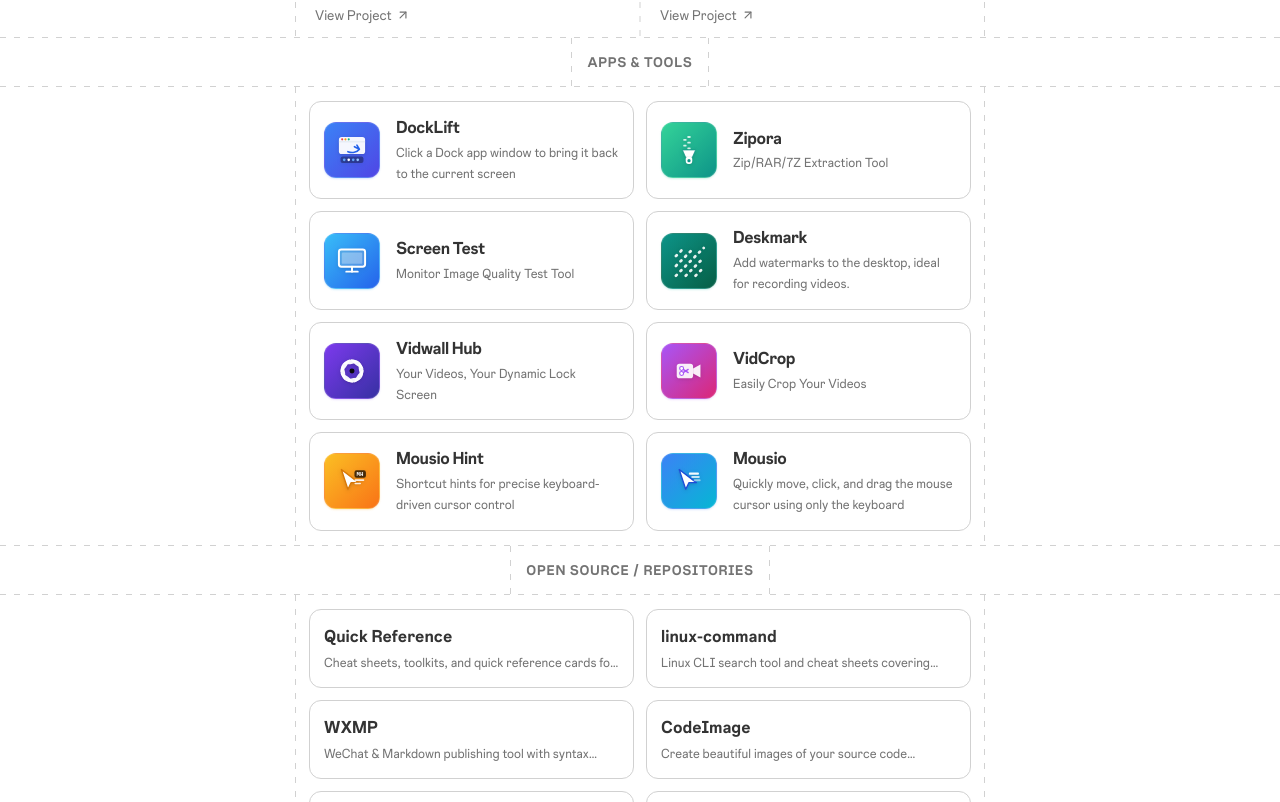
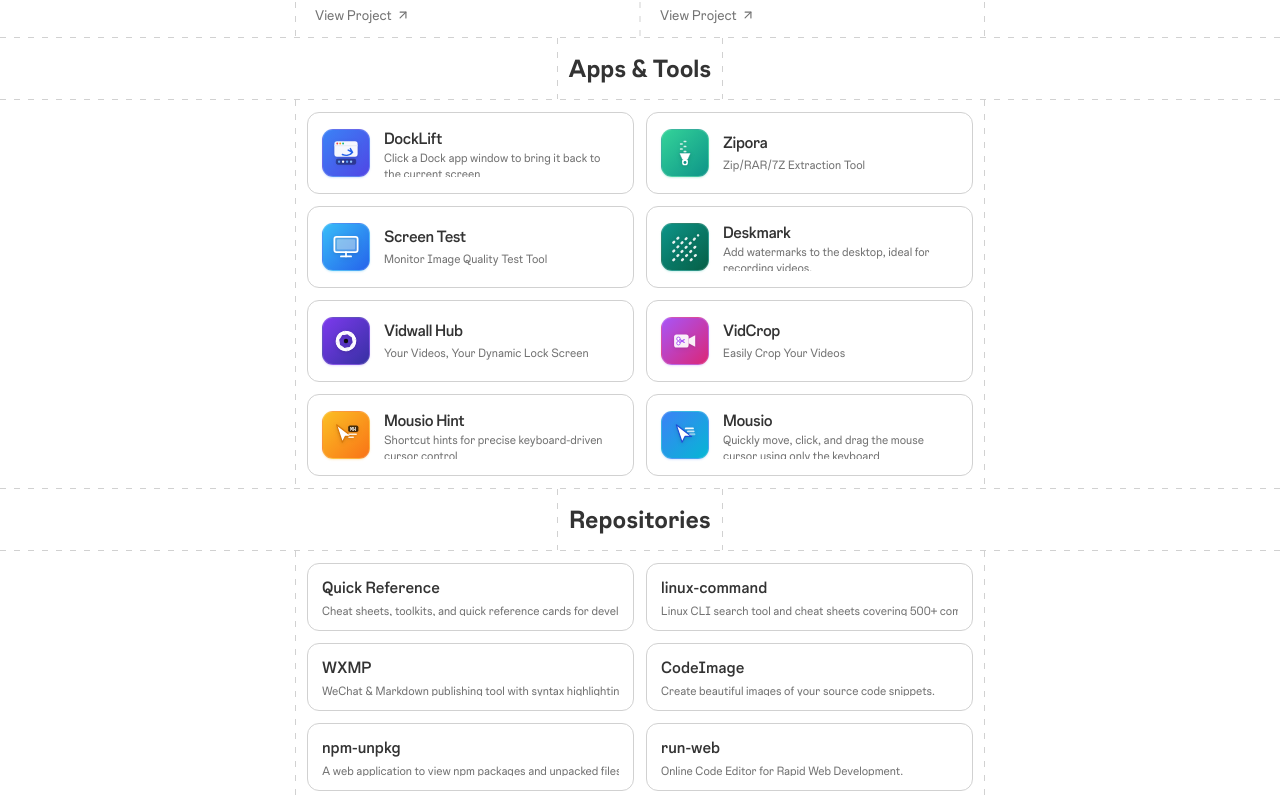
Before and after one commit to GabrielBaiano/gridline-portfolio-template, a Next.js app: page /projects in a window 1280 px wide. Shown: the part 938-1740 px from the top of the page. Built offline with nearby package versions, Linux system fonts and the light colour scheme.

Commit message:
fix(projects): standardize section titles typography/color and lock uniform card heights

```diff
--- a/src/app/projects/page.tsx
+++ b/src/app/projects/page.tsx
@@ -64,15 +64,15 @@ export default function ProjectsPage() {
       {/* Apps & Tools Section */}
       {portfolioData.appsAndTools && portfolioData.appsAndTools.length > 0 && (
         <>
-          <div className="max-w-[690px] mx-2 sm:mx-8 md:mx-auto p-3.5 sm:px-4 container-dashed">
-            <h2 className="text-xs sm:text-sm font-semibold tracking-wider text-mutedForeground uppercase">
+          <div className="max-w-[690px] mx-2 sm:mx-8 md:mx-auto border-[#d1d1d1] dark:border-[#313131] container-dashed">
+            <h2 className="text-[1.55rem] font-semibold text-title p-3">
               Apps & Tools
             </h2>
           </div>
           <div className="divider-dashed" />
 
-          <section className="max-w-[690px] mx-2 sm:mx-8 md:mx-auto container-dashed">
-            <div className="grid grid-cols-1 sm:grid-cols-2 gap-2.5 sm:gap-3 p-3 sm:p-3.5">
+          <section className="max-w-[690px] mx-2 sm:mx-8 md:mx-auto border-[#d1d1d1] dark:border-[#313131] container-dashed">
+            <div className="grid grid-cols-1 sm:grid-cols-2 gap-2.5 sm:gap-3 p-3">
               {portfolioData.appsAndTools.map((app, idx) => (
                 <AppToolCard key={idx} item={app} />
               ))}
@@ -86,15 +86,15 @@ export default function ProjectsPage() {
       {/* Repositories Section */}
       {portfolioData.repositories && portfolioData.repositories.length > 0 && (
         <>
-          <div className="max-w-[690px] mx-2 sm:mx-8 md:mx-auto p-3.5 sm:px-4 container-dashed">
-            <h2 className="text-xs sm:text-sm font-semibold tracking-wider text-mutedForeground uppercase">
-              Open Source / Repositories
+          <div className="max-w-[690px] mx-2 sm:mx-8 md:mx-auto border-[#d1d1d1] dark:border-[#313131] container-dashed">
+            <h2 className="text-[1.55rem] font-semibold text-title p-3">
+              Repositories
             </h2>
           </div>
           <div className="divider-dashed" />
 
-          <section className="max-w-[690px] mx-2 sm:mx-8 md:mx-auto container-dashed">
-            <div className="grid grid-cols-1 sm:grid-cols-2 gap-2.5 sm:gap-3 p-3 sm:p-3.5">
+          <section className="max-w-[690px] mx-2 sm:mx-8 md:mx-auto border-[#d1d1d1] dark:border-[#313131] container-dashed">
+            <div className="grid grid-cols-1 sm:grid-cols-2 gap-2.5 sm:gap-3 p-3">
               {portfolioData.repositories.map((repo, idx) => (
                 <RepoCard key={idx} repo={repo} />
               ))}
--- a/src/components/AppToolCard.tsx
+++ b/src/components/AppToolCard.tsx
@@ -20,7 +20,7 @@ function AppMockupIcon({ type }: { type: AppToolItem["iconType"] }) {
   switch (type) {
     case "docklift":
       return (
-        <svg viewBox="0 0 44 44" className="w-9 h-9 text-white drop-shadow" fill="none">
+        <svg viewBox="0 0 44 44" className="w-8 h-8 text-white drop-shadow" fill="none">
           {/* Mini Window Frame */}
           <rect x="6" y="6" width="32" height="21" rx="3.5" fill="#FFFFFF" fillOpacity="0.95" />
           <path d="M6 12H38" stroke="#E2E8F0" strokeWidth="1.2" />
@@ -45,7 +45,7 @@ function AppMockupIcon({ type }: { type: AppToolItem["iconType"] }) {
       );
     case "zipora":
       return (
-        <svg viewBox="0 0 44 44" className="w-9 h-9 text-white drop-shadow" fill="none">
+        <svg viewBox="0 0 44 44" className="w-8 h-8 text-white drop-shadow" fill="none">
           {/* Zipper interlocking teeth */}
           <rect x="20" y="5" width="4" height="2.2" rx="0.6" fill="#FFFFFF" fillOpacity="0.8" />
           <rect x="15" y="8.5" width="4" height="2.2" rx="0.6" fill="#FFFFFF" fillOpacity="0.8" />
@@ -66,7 +66,7 @@ function AppMockupIcon({ type }: { type: AppToolItem["iconType"] }) {
       );
     case "screentest":
       return (
-        <svg viewBox="0 0 44 44" className="w-9 h-9 text-white drop-shadow" fill="none">
+        <svg viewBox="0 0 44 44" className="w-8 h-8 text-white drop-shadow" fill="none">
           {/* Monitor Frame */}
           <rect x="6" y="8" width="32" height="21" rx="3" stroke="#FFFFFF" strokeWidth="2.4" fill="#FFFFFF" fillOpacity="0.18" />
           {/* Screen Inner Display */}
@@ -78,7 +78,7 @@ function AppMockupIcon({ type }: { type: AppToolItem["iconType"] }) {
       );
     case "deskmark":
       return (
-        <svg viewBox="0 0 44 44" className="w-9 h-9 text-white drop-shadow" fill="none">
+        <svg viewBox="0 0 44 44" className="w-8 h-8 text-white drop-shadow" fill="none">
           {/* Diagonal Watermark Stripes Pattern */}
           <path
             d="M6 16L16 6M6 28L28 6M6 40L40 6M18 40L40 18M30 40L40 30"
@@ -92,7 +92,7 @@ function AppMockupIcon({ type }: { type: AppToolItem["iconType"] }) {
       );
     case "vidwall":
       return (
-        <svg viewBox="0 0 44 44" className="w-9 h-9 text-white drop-shadow" fill="none">
+        <svg viewBox="0 0 44 44" className="w-8 h-8 text-white drop-shadow" fill="none">
           {/* Dynamic 8-blade Aperture Shutter */}
           <g transform="translate(22,22) scale(0.95)">
             {[0, 45, 90, 135, 180, 225, 270, 315].map((angle, i) => (
@@ -110,7 +110,7 @@ function AppMockupIcon({ type }: { type: AppToolItem["iconType"] }) {
       );
     case "vidcrop":
       return (
-        <svg viewBox="0 0 44 44" className="w-9 h-9 text-white drop-shadow" fill="none">
+        <svg viewBox="0 0 44 44" className="w-8 h-8 text-white drop-shadow" fill="none">
           {/* Video Camera */}
           <rect x="7" y="13" width="20" height="18" rx="3.5" fill="#FFFFFF" fillOpacity="0.92" />
           <path d="M27 19L36 14V30L27 25V19Z" fill="#FFFFFF" fillOpacity="0.92" />
@@ -122,7 +122,7 @@ function AppMockupIcon({ type }: { type: AppToolItem["iconType"] }) {
       );
     case "mousiohint":
       return (
-        <svg viewBox="0 0 44 44" className="w-9 h-9 text-white drop-shadow" fill="none">
+        <svg viewBox="0 0 44 44" className="w-8 h-8 text-white drop-shadow" fill="none">
           {/* Cursor Pointer */}
           <path
             d="M9 8L17 32L21 24L30 24L9 8Z"
@@ -143,7 +143,7 @@ function AppMockupIcon({ type }: { type: AppToolItem["iconType"] }) {
       );
     case "mousio":
       return (
-        <svg viewBox="0 0 44 44" className="w-9 h-9 text-white drop-shadow" fill="none">
+        <svg viewBox="0 0 44 44" className="w-8 h-8 text-white drop-shadow" fill="none">
           {/* Cursor Pointer */}
           <path
             d="M10 8L18 32L22 24L31 24L10 8Z"
@@ -178,21 +178,21 @@ export function AppToolCard({ item }: AppToolCardProps) {
       rel="noopener noreferrer"
       data-cuelume-hover="tick"
       data-cuelume-press="true"
-      className="group relative flex items-center gap-3.5 sm:gap-4 p-3 sm:p-3.5 rounded-[12px] border border-border bg-background hover:bg-mutedBackground/40 transition-colors duration-200 cursor-pointer select-none"
+      className="group relative flex items-center gap-3.5 p-3 sm:p-3.5 rounded-[12px] border border-border bg-background hover:bg-mutedBackground/40 transition-colors duration-200 cursor-pointer select-none h-[78px] sm:h-[82px] w-full"
     >
       {/* Colorful Mockup Block Icon */}
       <div
-        className={`w-12 h-12 sm:w-14 sm:h-14 rounded-[12px] bg-gradient-to-br ${gradientClass} flex items-center justify-center shrink-0 shadow-sm border border-white/15 overflow-hidden relative group-hover:scale-105 transition-transform duration-200`}
+        className={`w-12 h-12 rounded-[11px] bg-gradient-to-br ${gradientClass} flex items-center justify-center shrink-0 shadow-sm border border-white/15 overflow-hidden relative group-hover:scale-105 transition-transform duration-200`}
       >
         <AppMockupIcon type={item.iconType} />
       </div>
 
-      {/* Typography: Title & Description */}
-      <div className="flex flex-col min-w-0 flex-1 justify-center">
-        <h4 className="text-[1.02rem] sm:text-[1.08rem] font-bold text-title leading-snug tracking-tight truncate">
+      {/* Typography: Title & Description with constant baseline */}
+      <div className="flex flex-col min-w-0 flex-1 justify-center h-full py-0.5">
+        <h4 className="text-[0.98rem] sm:text-[1.02rem] font-medium text-title leading-tight tracking-tight truncate">
           {item.name}
         </h4>
-        <p className="text-xs sm:text-[0.82rem] text-mutedForeground line-clamp-2 leading-relaxed mt-0.5">
+        <p className="text-xs text-mutedForeground line-clamp-2 leading-[1.35] mt-1">
           {item.description}
         </p>
       </div>
--- a/src/components/RepoCard.tsx
+++ b/src/components/RepoCard.tsx
@@ -13,10 +13,10 @@ export function RepoCard({ repo }: RepoCardProps) {
       rel="noopener noreferrer"
       data-cuelume-hover="tick"
       data-cuelume-press="true"
-      className="group relative flex flex-col justify-center p-3 sm:p-3.5 rounded-[12px] border border-border bg-background hover:bg-mutedBackground/40 transition-colors duration-200 cursor-pointer select-none"
+      className="group relative flex flex-col justify-center p-3 sm:p-3.5 rounded-[12px] border border-border bg-background hover:bg-mutedBackground/40 transition-colors duration-200 cursor-pointer select-none h-[64px] sm:h-[68px] w-full"
     >
       <div className="flex items-center justify-between gap-2">
-        <h4 className="text-[1.02rem] sm:text-[1.08rem] font-bold text-title group-hover:text-blue-500 dark:group-hover:text-blue-400 transition-colors truncate">
+        <h4 className="text-[0.98rem] sm:text-[1.02rem] font-medium text-title group-hover:text-blue-500 dark:group-hover:text-blue-400 transition-colors truncate leading-tight">
           {repo.name}
         </h4>
         <svg
@@ -35,7 +35,7 @@ export function RepoCard({ repo }: RepoCardProps) {
           <path d="M7 17 17 7" />
         </svg>
       </div>
-      <p className="text-xs sm:text-[0.82rem] text-mutedForeground line-clamp-1 leading-relaxed mt-0.5">
+      <p className="text-xs text-mutedForeground line-clamp-1 leading-snug mt-1 truncate">
         {repo.description}
       </p>
     </a>
```
